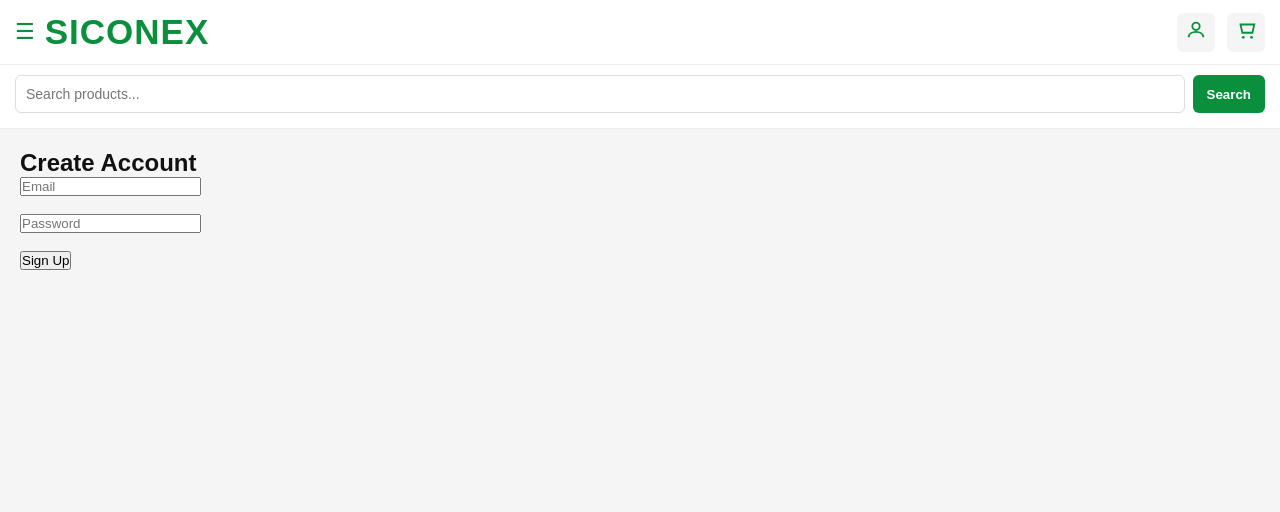
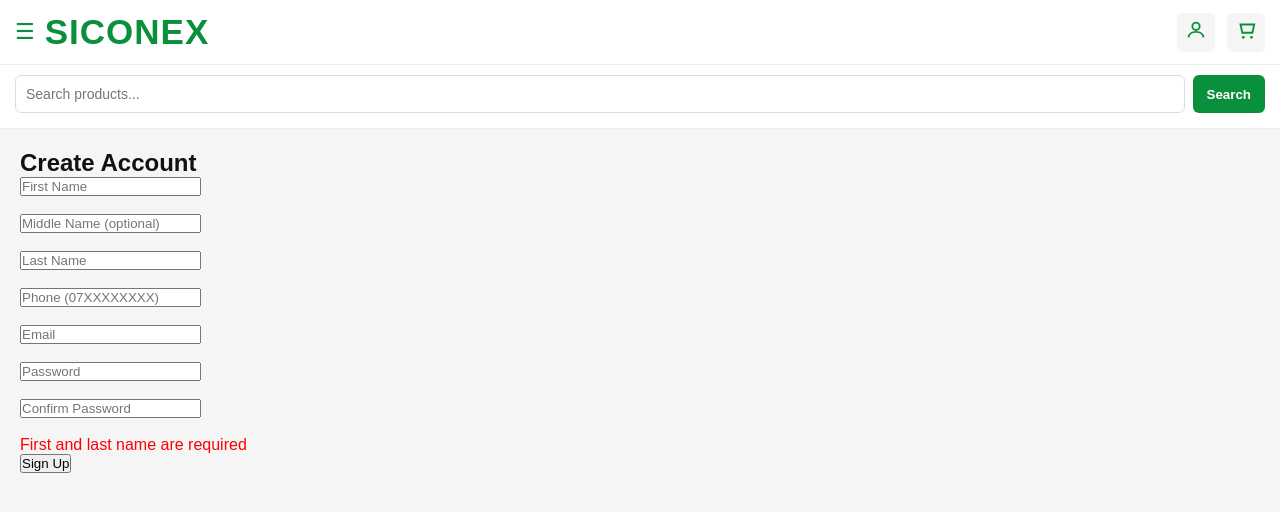
Before and after one commit to protichenoch1/siconex1, a Next.js app: page /auth/signup in a window 1280 px wide. Both pictures are taken after a click on the button "Sign Up". Shown: the top 512 px of the page. Built offline with nearby package versions, Linux system fonts and the light colour scheme; no server answers.

Commit message:
Refactor signup form to include additional fields

```diff
--- a/app/auth/signup/page.js
+++ b/app/auth/signup/page.js
@@ -2,50 +2,116 @@
 
 import { useState } from "react";
 import { supabase } from "../../../lib/supabase";
+import bcrypt from "bcryptjs";
 import { useRouter } from "next/navigation";
 
 export default function Signup() {
   const router = useRouter();
-  const [email, setEmail] = useState("");
-  const [password, setPassword] = useState("");
+
+  const [form, setForm] = useState({
+    first_name: "",
+    middle_name: "",
+    last_name: "",
+    phone: "",
+    email: "",
+    password: "",
+    confirmPassword: "",
+  });
+
+  const [error, setError] = useState("");
+
+  const handleChange = (e) => {
+    setForm({ ...form, [e.target.name]: e.target.value });
+  };
+
+  const formatPhone = (phone) => {
+    let digits = phone.replace(/\D/g, "");
+
+    if (digits.startsWith("0")) {
+      return "+254" + digits.slice(1);
+    }
+
+    if (digits.startsWith("254")) {
+      return "+" + digits;
+    }
+
+    return phone;
+  };
 
   const handleSignup = async () => {
-    const { error } = await supabase.auth.signUp({
-      email,
-      password,
+    setError("");
+
+    // ✅ VALIDATION
+
+    if (!form.first_name || !form.last_name) {
+      return setError("First and last name are required");
+    }
+
+    if (!form.phone) {
+      return setError("Phone number is required");
+    }
+
+    if (!form.email || !form.email.includes("@")) {
+      return setError("Valid email is required");
+    }
+
+    if (form.password.length < 6) {
+      return setError("Password must be at least 6 characters");
+    }
+
+    if (form.password !== form.confirmPassword) {
+      return setError("Passwords do not match");
+    }
+
+    const formattedPhone = formatPhone(form.phone);
+
+    // 🔐 hash password
+    const hashed = await bcrypt.hash(form.password, 10);
+
+    const { error: dbError } = await supabase.from("users").insert({
+      first_name: form.first_name,
+      middle_name: form.middle_name || null,
+      last_name: form.last_name,
+      phone: formattedPhone,
+      email: form.email,
+      password: hashed,
     });
 
-    if (error) {
-      alert(error.message);
+    if (dbError) {
+      setError("User already exists or error occurred");
       return;
     }
 
-    // auto login
-    await supabase.auth.signInWithPassword({
-      email,
-      password,
-    });
+    // simple session
+    localStorage.setItem(
+      "user",
+      JSON.stringify({ phone: formattedPhone })
+    );
 
     router.push("/");
   };
 
   return (
-    <div style={{ padding: 20 }}>
+    <div style={{ padding: 20, maxWidth: 400 }}>
       <h2>Create Account</h2>
 
-      <input
-        type="email"
-        placeholder="Email"
-        onChange={(e) => setEmail(e.target.value)}
-      /><br /><br />
+      <input name="first_name" placeholder="First Name" onChange={handleChange} /><br /><br />
 
-      <input
-        type="password"
-        placeholder="Password"
-        onChange={(e) => setPassword(e.target.value)}
-      /><br /><br />
+      <input name="middle_name" placeholder="Middle Name (optional)" onChange={handleChange} /><br /><br />
+
+      <input name="last_name" placeholder="Last Name" onChange={handleChange} /><br /><br />
+
+      <input name="phone" placeholder="Phone (07XXXXXXXX)" onChange={handleChange} /><br /><br />
+
+      <input name="email" placeholder="Email" onChange={handleChange} /><br /><br />
+
+      <input type="password" name="password" placeholder="Password" onChange={handleChange} /><br /><br />
+
+      <input type="password" name="confirmPassword" placeholder="Confirm Password" onChange={handleChange} /><br /><br />
+
+      {error && <p style={{ color: "red" }}>{error}</p>}
 
       <button onClick={handleSignup}>Sign Up</button>
     </div>
   );
-}
+  }
```
